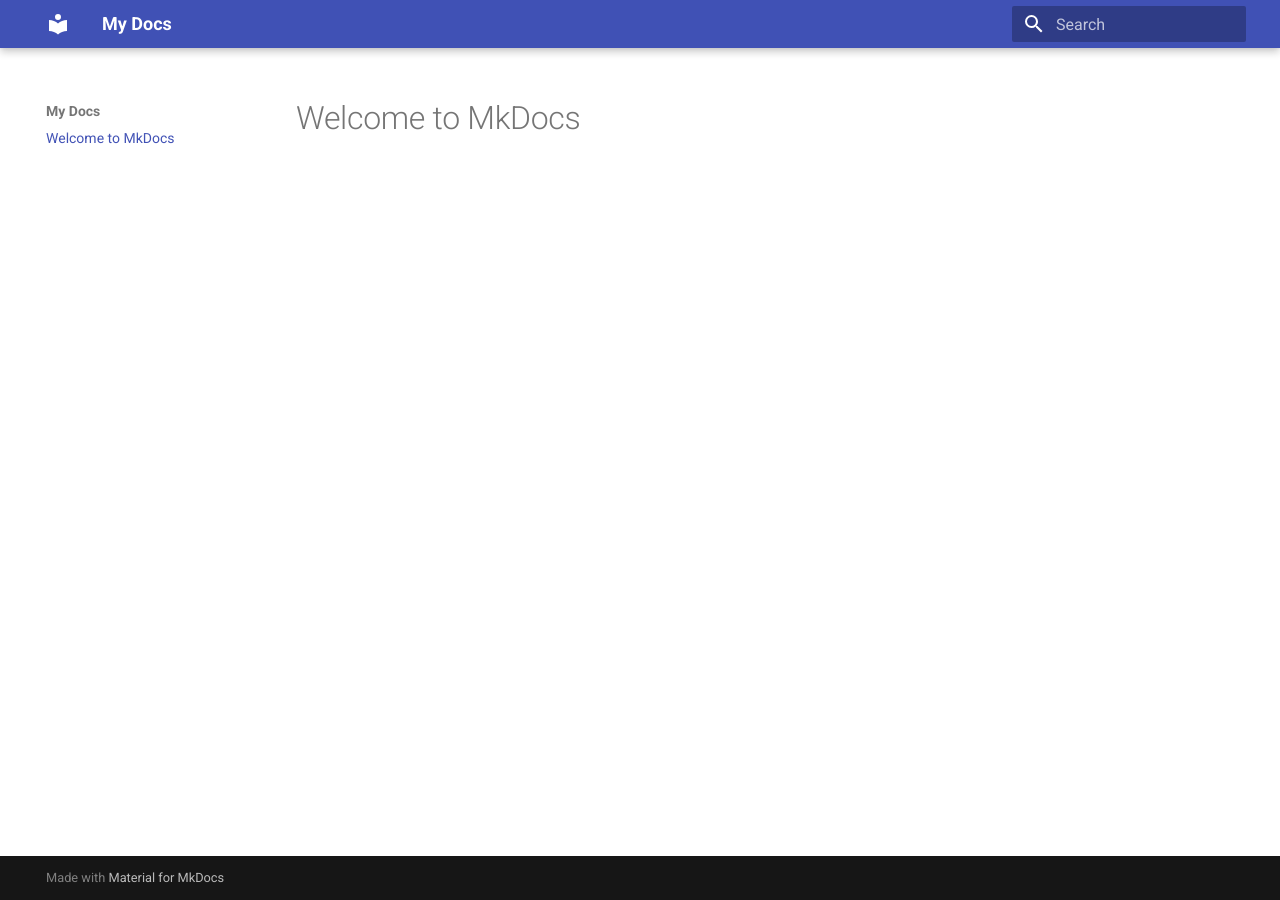
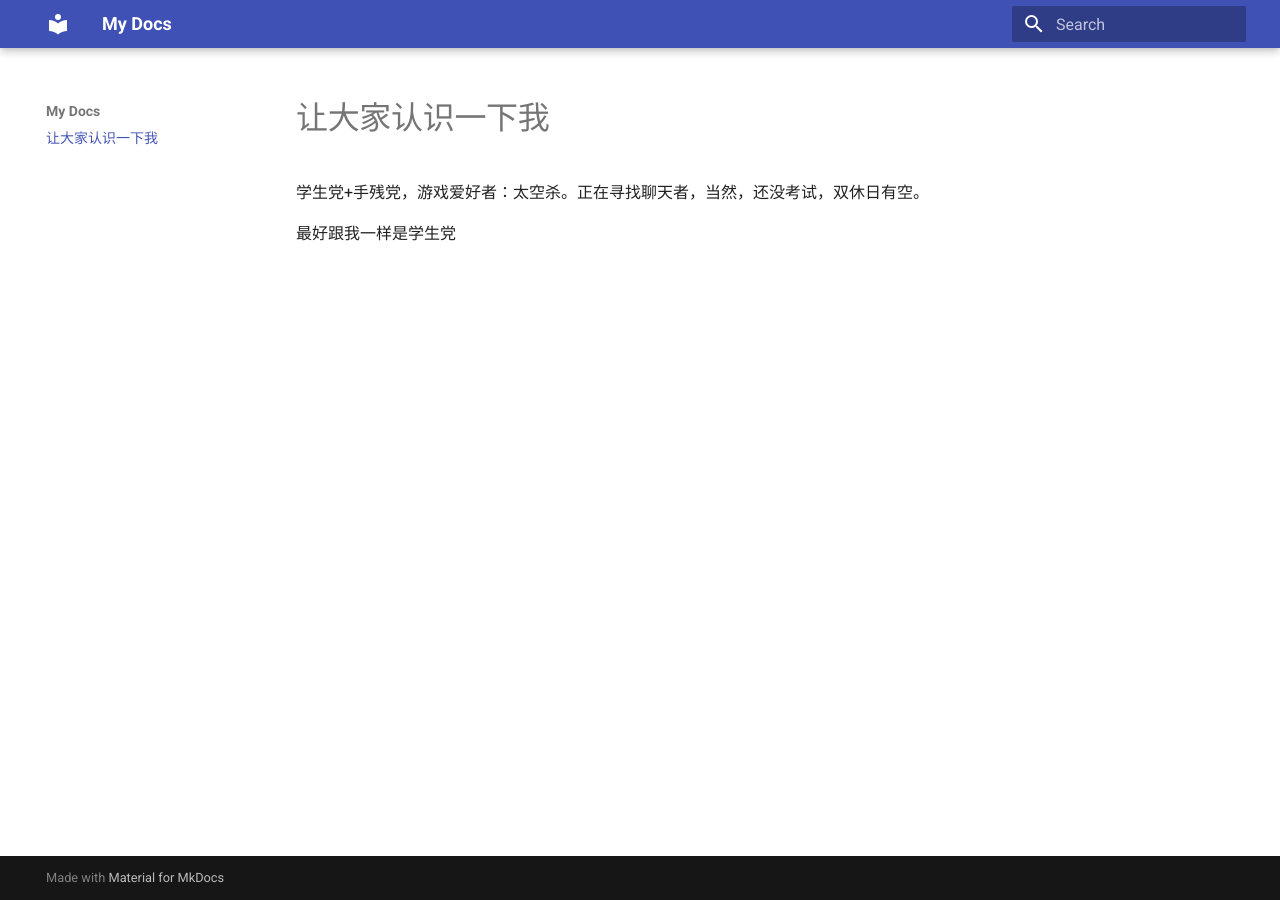
Before and after one commit to Frank7493/Frank7493.github.io, an MkDocs documentation site: the page built from docs/index.md, in a window 1280 px wide. Built offline with MkDocs 1.6.1 and Material for MkDocs 9.7.7, drawn with Linux system fonts in a browser that asks for light colours.

Commit message:
Update index.md

```diff
--- a/docs/index.md
+++ b/docs/index.md
@@ -1 +1,5 @@
-# Welcome to MkDocs
+# 让大家认识一下我
+
+学生党+手残党，游戏爱好者：太空杀。正在寻找聊天者，当然，还没考试，双休日有空。
+
+最好跟我一样是学生党
```
